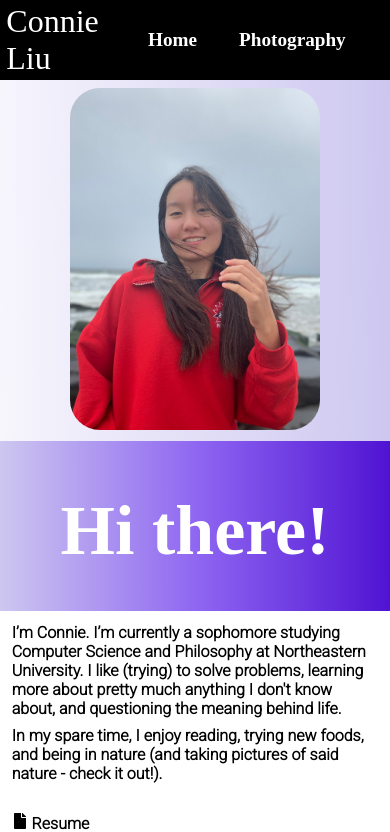
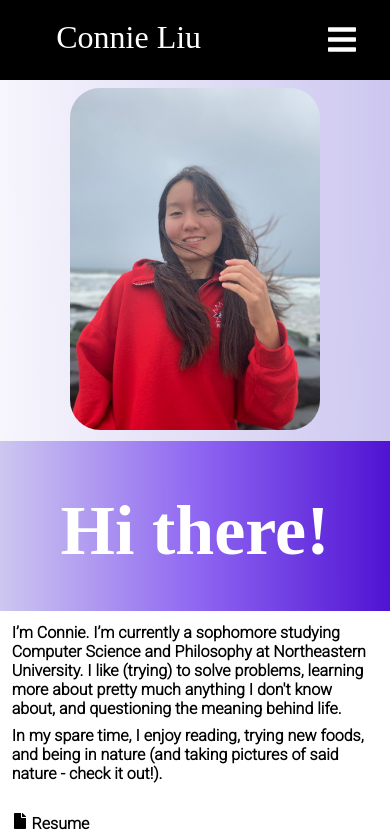
Before and after one commit to clue4/clue4.github.io, a React (Create React App) app: page / in a window 390 px wide. Shown: the top 832 px of the page. Built offline with nearby package versions, Linux system fonts and the light colour scheme; a web font is replaced by a local one.

Commit message:
responsive navbar

```diff
--- a/src/components/Navbar.css
+++ b/src/components/Navbar.css
@@ -54,3 +54,87 @@
   border-bottom: 4px solid #fff;
   transition: all 0.2s ease-out;
 }
+
+
+
+@media screen and (max-width: 600px) {
+  .NavbarItems {
+    position: relative;
+  }
+
+  .nav-menu {
+    display: flex;
+    flex-direction: column;
+    width: 100%;
+    height: 90vh;
+    position: absolute;
+    top: 80px;
+    left: -100%;
+    opacity: 1;
+    transition: all 0.5s ease;
+  }
+
+  .nav-menu.active {
+    background: #242222;
+    left: 0;
+    opacity: 1;
+    transition: all 0.5s ease;
+    z-index: 1;
+  }
+
+  .nav-links {
+    text-align: center;
+    padding: 2rem;
+    width: 100%;
+    display: table;
+  }
+
+  .nav-links:hover {
+    background-color: #fff;
+    color: #242424;
+    border-radius: 0;
+  }
+
+  .navbar-logo {
+    position: absolute;
+    top: 0;
+    left: 0;
+    transform: translate(25%, 50%);
+  }
+
+  .menu-icon {
+    display: block;
+    position: absolute;
+    top: 0;
+    right: 0;
+    transform: translate(-100%, 60%);
+    font-size: 1.8rem;
+    cursor: pointer;
+  }
+
+  .mobile-icon {
+    color: #fff;
+    font-size: 2rem;
+  }
+
+  .nav-links-mobile {
+    display: block;
+    text-align: center;
+    margin: 2rem auto;
+    border-radius: 4px;
+    width: 80%;
+    text-decoration: none;
+    font-size: 1.5rem;
+    background-color: transparent;
+    color: #fff;
+    padding: 14px 20px;
+    border: 1px solid #fff;
+    transition: all 0.3s ease-out;
+  }
+
+  .nav-links-mobile:hover {
+    background: #fff;
+    color: #242424;
+    transition: 250ms;
+  }
+}
--- a/src/components/Navbar.js
+++ b/src/components/Navbar.js
@@ -1,24 +1,24 @@
 import React, {useState} from 'react';
 import { Link } from 'react-router-dom';
+import { FaBars, FaRegWindowClose } from "react-icons/fa";
 import './Navbar.css';
+
 
 function Navbar() {
   const [click, setClick] = useState(false);
-
-
-  // const handleClick = () => setClick(!click);
+  const handleClick = () => setClick(!click);
   const closeMobileMenu = () => setClick(false);
 
   return (
-    <>
     <nav className="navbar">
       <div className="navbar-container">
         <Link to="/" className="navbar-logo">
           Connie Liu
         </Link>
-        {/* <div className='menu-icon' onClick={handleClick}>
-          <i className={click ? 'fas fa-times' : 'fas fa-bars'} />
-        </div>  */}
+        <div className='menu-icon' onClick={handleClick}>
+          {click ? ( <FaRegWindowClose className="mobile-icon" />) :
+          ( <FaBars className="mobile-icon" /> )}
+        </div>
         <ul className={click ? 'nav-menu active' : 'nav-menu'}>
           <li className='nav-item'>
             <Link to='/' className="nav-links" onClick={closeMobileMenu}>
@@ -33,7 +33,6 @@ function Navbar() {
         </ul>
       </div>
     </nav>
-    </>
   );
 };
 
```
